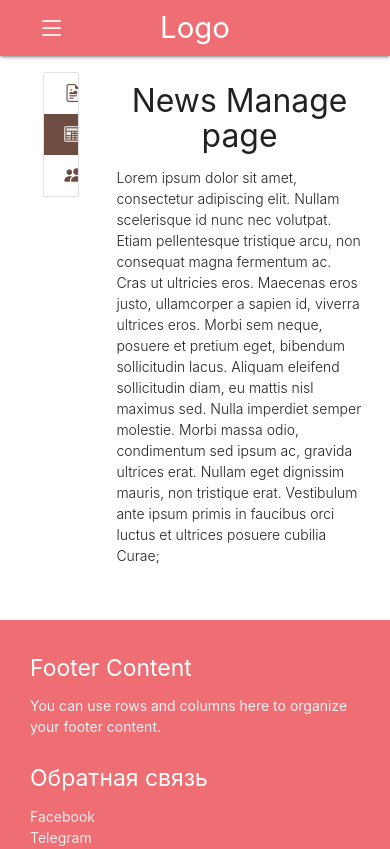
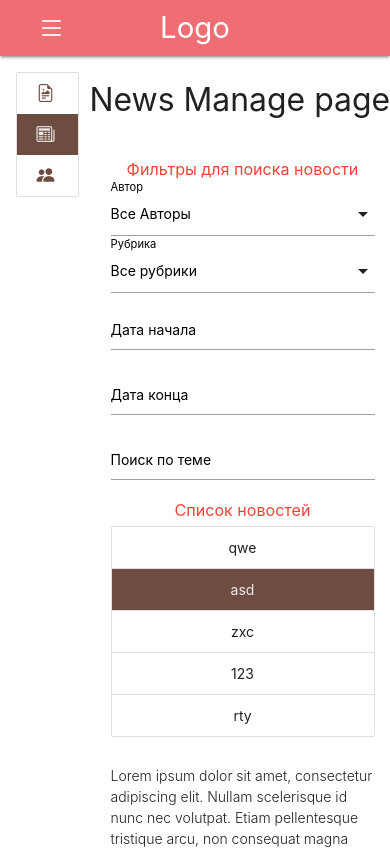
Before and after one commit to timmeno1/profsoyuz, a React (Create React App) app in the folder client/: page /manage/news in a window 390 px wide. Shown: the top 849 px of the page. Built offline with nearby package versions, Linux system fonts and the light colour scheme.

Commit message:
managePage's css & manageNewsPage filter

```diff
--- a/client/src/App.css
+++ b/client/src/App.css
@@ -54,6 +54,7 @@
 }
 
 /* ======================  ====================== */
+
 .parallax-container {
   height: 350px;
 }
@@ -172,3 +173,27 @@ textarea.materialize-textarea:focus:not([readonly]) {
   padding: 20px 10px;
   display: block;
 }
+
+/* =======================  manage News ======================= */
+
+.newsManageFilter .select-wrapper input {
+  font-size: 14px;
+}
+
+/* ======================= media-queries ========================= */
+@media (max-width: 768px) {
+  /* for tablets and cellphones */
+  .manageNav {
+    font-size: 18px;
+    margin: 0;
+    margin-top: 0.75rem;
+    margin-right: 0.75rem;
+  }
+
+  .custom-container {
+    width: 100%;
+    padding: 5px;
+  }
+}
+
+/* =============================================================== */
--- a/client/src/pages/Manage/Manage.tsx
+++ b/client/src/pages/Manage/Manage.tsx
@@ -1,8 +1,8 @@
 import React from 'react'
 import { NavLink, Route, Switch, useRouteMatch } from 'react-router-dom'
-import { ManageNews } from './ManageNews'
+import { ManageNews } from './ManageNews/ManageNews'
 import { ManagePages } from './ManagePages/ManagePages'
-import { ManageMembers } from './ManageMembers'
+import { ManageMembers } from './ManageMembers/ManageMembers'
 import { useMediaQuery } from 'react-responsive'
 
 const Dashboard = () => {
--- a/client/src/pages/Manage/ManageNews.tsx
+++ /dev/null
@@ -1,13 +0,0 @@
-import React from 'react'
-
-export const ManageNews = () => {
-    return (
-        <div className=" row">
-                <div className="col s12 center">
-                    <h3><i className="mdi-content-send brown-text"></i></h3>
-                    <h4>News Manage page</h4>
-                    <p className="left-align light">Lorem ipsum dolor sit amet, consectetur adipiscing elit. Nullam scelerisque id nunc nec volutpat. Etiam pellentesque tristique arcu, non consequat magna fermentum ac. Cras ut ultricies eros. Maecenas eros justo, ullamcorper a sapien id, viverra ultrices eros. Morbi sem neque, posuere et pretium eget, bibendum sollicitudin lacus. Aliquam eleifend sollicitudin diam, eu mattis nisl maximus sed. Nulla imperdiet semper molestie. Morbi massa odio, condimentum sed ipsum ac, gravida ultrices erat. Nullam eget dignissim mauris, non tristique erat. Vestibulum ante ipsum primis in faucibus orci luctus et ultrices posuere cubilia Curae;</p>
-                </div>
-        </div>
-    )
-}
--- /dev/null
+++ b/client/src/pages/Manage/ManageNews/ManageNews.tsx
@@ -0,0 +1,78 @@
+import React, { useEffect } from 'react'
+
+export const ManageNews = () => {
+
+
+    useEffect(() => {
+        //let selectElems = document.querySelectorAll('.input-field')
+        //M.FormSelect.init(selectElems)
+        M.AutoInit()
+        return () => {
+
+        }
+    })
+    return (
+        <div className=" row">
+            <div className="row"><h4>News Manage page</h4></div>
+                <div className="col s12 m4 center">
+                    <div className="newsManageFilter">
+                        <h6 className="red-text">Фильтры для поиска новости</h6>
+                        <div className="input-field">
+                            <select defaultValue="0">   {    // add here map function of stored authors
+                             }
+                                <option value="0">Все Авторы</option>
+                                <option value="1">Алексей Щербаков</option>
+                                <option value="2">Нурлан Сабуров</option>
+                                <option value="3">Илья Макаров</option>
+                            </select>
+                            <label >Автор</label>
+                        </div>
+                        <div className="input-field">
+                            <select defaultValue="0">   {    // add here map function of stored authors
+                             }
+                                <option value="0">Все рубрики</option>
+                                <option value="1">Новости офиса</option>
+                                <option value="2">Решение вопросов</option>
+                                <option value="3">общая тема</option>
+                            </select>
+                            <label >Рубрика</label>
+                        </div>
+                        <div className="input-field">
+                            <input
+                                type="text"
+                                className="datepicker"
+                                id="DateStart"
+                            />
+                            <label htmlFor="birthdate" >Дата начала</label>
+                        </div>
+                        <div className="input-field">
+                            <input
+                                type="text"
+                                className="datepicker"
+                                id="DateEnd"
+                            />
+                            <label htmlFor="DateEnd" >Дата конца</label>
+                        </div>
+                        <div className="input-field">
+                            <input type="text" id="topicSearch" className="autocomplete" />
+                            <label htmlFor="topicSearch">Поиск по теме</label>
+                        </div>
+                    </div>
+                    <h6 className="red-text">Список новостей</h6>
+                    <ul className="collection">
+
+                        <li className="collection-item">qwe</li>
+                        <li className="collection-item active">asd</li>
+                        <li className="collection-item">zxc</li>
+                        <li className="collection-item">123</li>
+                        <li className="collection-item">rty</li>
+                    </ul>
+
+                </div>
+                <div className="col s12 m8 center">
+
+                    <p className="left-align light">Lorem ipsum dolor sit amet, consectetur adipiscing elit. Nullam scelerisque id nunc nec volutpat. Etiam pellentesque tristique arcu, non consequat magna fermentum ac. Cras ut ultricies eros. Maecenas eros justo, ullamcorper a sapien id, viverra ultrices eros. Morbi sem neque, posuere et pretium eget, bibendum sollicitudin lacus. Aliquam eleifend sollicitudin diam, eu mattis nisl maximus sed. Nulla imperdiet semper molestie. Morbi massa odio, condimentum sed ipsum ac, gravida ultrices erat. Nullam eget dignissim mauris, non tristique erat. Vestibulum ante ipsum primis in faucibus orci luctus et ultrices posuere cubilia Curae;</p>
+                </div>
+        </div>
+    )
+}
--- a/client/src/pages/Manage/ManagePages/ManagePagesHomeFeatures.tsx
+++ b/client/src/pages/Manage/ManagePages/ManagePagesHomeFeatures.tsx
@@ -41,8 +41,11 @@ export const ManagePagesHomeFeatures = (props:any) => {
 
 
     return (
-        <div className="row custom-section">
-                <div className=" row"><h5>Преимущества</h5></div>
+        <div className="custom-section">
+                <div className=" row">
+                    <h5>Преимущества</h5>
+                </div>
+                <div className="row">
                     <div className="col s12 m12 l6 ">
                         <div className="row">
                             <div className="input-field col s8 offset-s1">
@@ -140,6 +143,8 @@ export const ManagePagesHomeFeatures = (props:any) => {
                             </button>
                         </div>
                     </div>
+
+                </div>
         </div>
     )
 }
--- a/client/src/pages/Manage/ManagePages/ManagePagesHomeHero.tsx
+++ b/client/src/pages/Manage/ManagePages/ManagePagesHomeHero.tsx
@@ -8,10 +8,10 @@ export const ManagePagesHomeHero = (props:any) => {
 
 
     return (
-        <div className="row custom-section">
-                <div className=" row"><h5>Главный Заголовок</h5></div>
+        <div className="custom-section">
+            <div className=" row"><h5>Главный Заголовок</h5></div>
 
-                <div className="col s12 m12 l6 ">
+            <div className="col s12 m12 l6 ">
                     <div className="row">
                         <div className="input-field col s10">
                             <i className="bi bi-person-circle prefix"></i>
@@ -59,7 +59,8 @@ export const ManagePagesHomeHero = (props:any) => {
                         </div>
                     </div>
                 </div>
-                <div className="col s12 m12 l6 overlay-hidden">
+
+            <div className="col s12 m12 l6 overlay-hidden">
                     <div className="overlay-scroll materialboxed">
                         <PageHero
                             headingTitle={props.homePagePreview.headingTitle}
@@ -68,7 +69,8 @@ export const ManagePagesHomeHero = (props:any) => {
                         />
                     </div>
                 </div>
-                <button className="waves-effect waves-light btn" onClick={()=>{window.alert("изменения приняты хДД")}} >Применить изменения</button>
-            </div>
+
+            <button className="waves-effect waves-light btn" onClick={()=>{window.alert("изменения приняты хДД")}} >Применить изменения</button>
+        </div>
     )
 }
--- a/client/src/pages/Manage/ManagePages/ManagePagesHomeMedia.tsx
+++ b/client/src/pages/Manage/ManagePages/ManagePagesHomeMedia.tsx
@@ -7,8 +7,9 @@ import { Media } from '../../Home/Media'
 export const ManagePagesHomeMedia = (props:any) => {
 
     return (
-        <div className="row custom-section">
+        <div className="custom-section">
                 <div className=" row"><h5>Фото и видео</h5></div>
+                <div className="row">
                     <div className="col s12 ">
                         <div className="row">
                             <div className="input-field col s10">
@@ -36,8 +37,7 @@ export const ManagePagesHomeMedia = (props:any) => {
                                 <Media media={props.homePagePreview.media} />
                             </div>
                         </div>
-
-
+                    </div>
                 </div>
             </div>
     )
```
Also changed, not shown: client/src/pages/Manage/ManageMembers/ManageMembers.tsx (renamed from client/src/pages/Manage/ManageMembers.tsx). Lines whose indentation alone changed are shown as unchanged.
